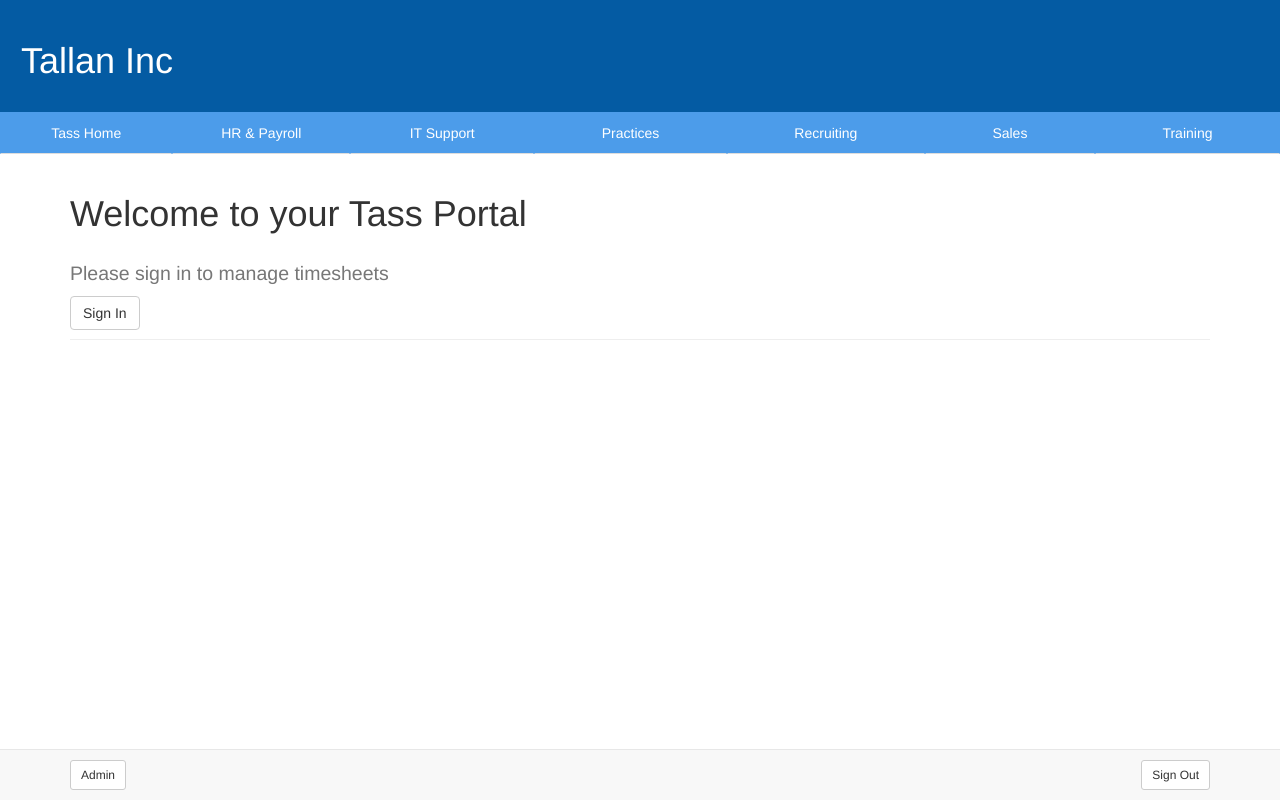
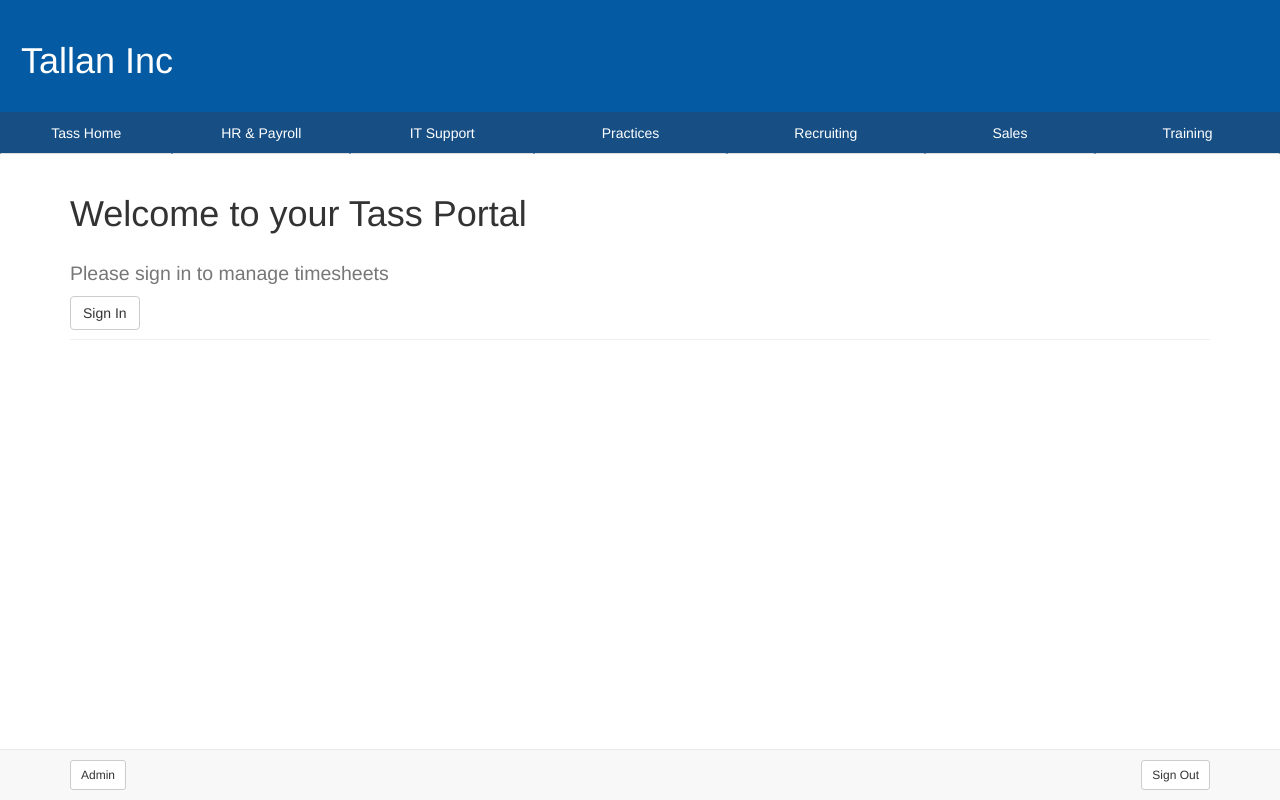
Before and after one commit to jbouzi12/TimeTracker, a plain HTML site: page index.html in a window 1280 px wide. Drawn offline with nearby package versions, Linux system fonts and the light colour scheme; some packages are replaced by stand-ins of ours; a script that the page names is missing.

Commit message:
change nav menu color

```diff
--- a/css/app.css
+++ b/css/app.css
@@ -6,7 +6,7 @@
 }
 
 .nav-tabs.nav-justified {
-	background-color: rgb(76, 156, 234);
+	background-color: rgb(23, 79, 132);
 }
 
 .nav-tabs.nav-justified a {
```
